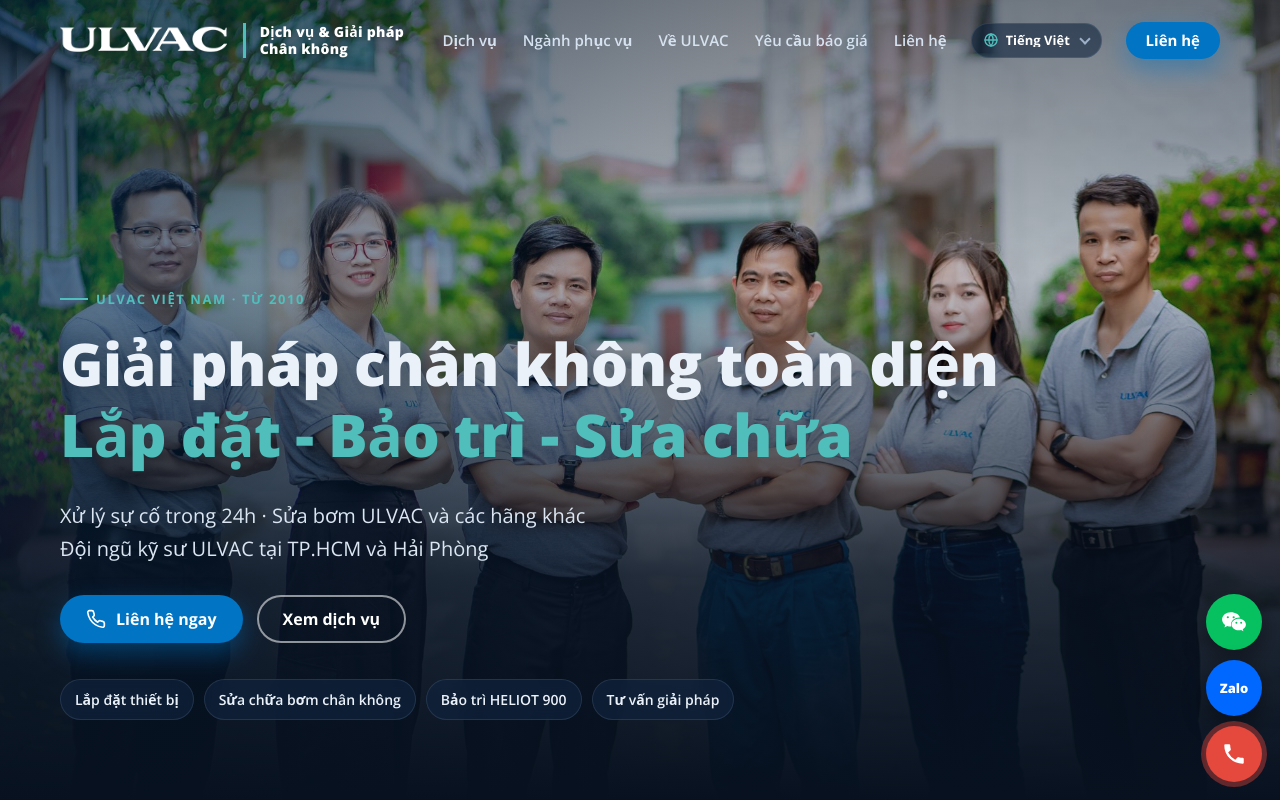
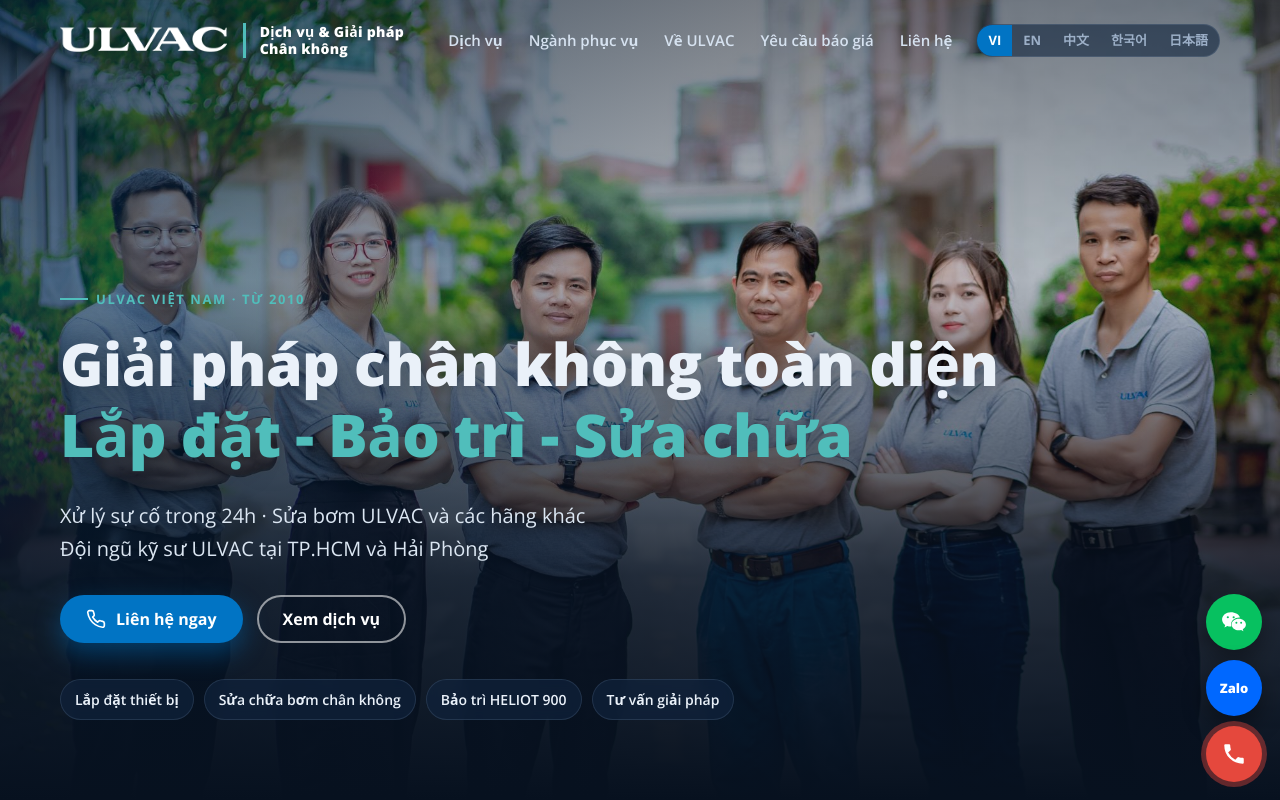
Before and after one commit to nguyenan-coder/ulvac_service, a plain HTML site: page index.html in a window 1280 px wide. Shown: the top 800 px of the page. Drawn offline with nearby package versions, Linux system fonts and the light colour scheme.

Commit message:
dang_web

```diff
--- a/i18n-en.js
+++ b/i18n-en.js
@@ -13,7 +13,7 @@ window.I18N_EN = {
 
   "hero.eyebrow": "ULVAC Vietnam · Since 2010",
   "hero.title": "<span>Total Vacuum Solutions</span><em>Install - Maintain - Repair</em>",
-  "hero.sub": "24-hour troubleshooting response · Repair of ULVAC and other-brand pumps<br>ULVAC engineers based in Ho Chi Minh City and Hai Phong",
+  "hero.sub": "<span class=\"nw\">24-hour troubleshooting response</span> · <span class=\"nw\">Repair of ULVAC and other-brand pumps</span><br>ULVAC engineers based in Ho Chi Minh City and Hai Phong",
   "hero.cta": "Contact us now",
   "hero.cta2": "View services",
   "hero.b1": "Equipment installation",
--- a/index.html
+++ b/index.html
@@ -31,17 +31,13 @@
       <a href="#bao-gia" data-i18n="nav.quote">Yêu cầu báo giá</a>
       <a href="#lien-he" data-i18n="nav.contact">Liên hệ</a>
     </nav>
-    <label class="lang" title="Ngôn ngữ / Language">
-      <svg viewBox="0 0 24 24" fill="none" stroke="currentColor" stroke-width="2" stroke-linecap="round" stroke-linejoin="round" aria-hidden="true"><circle cx="12" cy="12" r="9"/><path d="M3 12h18M12 3a14 14 0 0 1 0 18M12 3a14 14 0 0 0 0 18"/></svg>
-      <select id="langSelect" aria-label="Ngôn ngữ / Language">
-        <option value="vi">Tiếng Việt</option>
-        <option value="en">English</option>
-        <option value="zh">中文</option>
-        <option value="ko">한국어</option>
-        <option value="ja">日本語</option>
-      </select>
-    </label>
-    <a class="btn btn-primary header-cta" href="#lien-he" data-i18n="nav.cta">Liên hệ</a>
+    <div class="lang" role="group" aria-label="Ngôn ngữ / Language">
+      <button type="button" data-lang="vi" class="active" title="Tiếng Việt">VI</button>
+      <button type="button" data-lang="en" title="English">EN</button>
+      <button type="button" data-lang="zh" title="中文"><span class="full">中文</span><span class="short">中</span></button>
+      <button type="button" data-lang="ko" title="한국어"><span class="full">한국어</span><span class="short">한</span></button>
+      <button type="button" data-lang="ja" title="日本語"><span class="full">日本語</span><span class="short">日</span></button>
+    </div>
     <button class="menu-toggle" id="menuToggle" aria-label="Menu" aria-expanded="false">
       <svg viewBox="0 0 24 24" fill="none" stroke="currentColor" stroke-width="2" stroke-linecap="round"><path d="M4 7h16M4 12h16M4 17h16"/></svg>
     </button>
@@ -54,7 +50,7 @@
   <div class="container">
     <div class="eyebrow" data-i18n="hero.eyebrow">ULVAC Việt Nam · Từ 2010</div>
     <h1 data-i18n="hero.title"><span>Giải pháp chân không toàn diện</span><em>Lắp đặt - Bảo trì - Sửa chữa</em></h1>
-    <p class="hero-sub" data-i18n="hero.sub">Xử lý sự cố trong 24h · Sửa bơm ULVAC và các hãng khác<br>Đội ngũ kỹ sư ULVAC tại TP.HCM và Hải Phòng</p>
+    <p class="hero-sub" data-i18n="hero.sub"><span class="nw">Xử lý sự cố trong 24h</span> · <span class="nw">Sửa bơm ULVAC và các hãng khác</span><br>Đội ngũ kỹ sư ULVAC tại TP.HCM và Hải Phòng</p>
     <div class="hero-actions">
       <a class="btn btn-primary" href="#lien-he">
         <svg viewBox="0 0 24 24" fill="none" stroke="currentColor" stroke-width="2" stroke-linecap="round" stroke-linejoin="round"><path d="M22 16.9v3a2 2 0 0 1-2.2 2 19.8 19.8 0 0 1-8.6-3.1 19.5 19.5 0 0 1-6-6A19.8 19.8 0 0 1 2.1 4.2 2 2 0 0 1 4.1 2h3a2 2 0 0 1 2 1.7c.1.9.4 1.8.7 2.7a2 2 0 0 1-.5 2.1L8 9.8a16 16 0 0 0 6 6l1.3-1.3a2 2 0 0 1 2.1-.4c.9.3 1.8.6 2.7.7a2 2 0 0 1 1.7 2z"/></svg>
--- a/script.js
+++ b/script.js
@@ -42,7 +42,7 @@
     });
   }
 
-  var langSelect = document.getElementById("langSelect");
+  var langButtons = document.querySelectorAll(".lang button");
 
   function setLang(lang) {
     current = DICTS[lang] ? lang : "vi";
@@ -54,13 +54,17 @@
     });
     document.querySelectorAll("[data-i18n-ph]").forEach(function (el) { el.setAttribute("placeholder", t(el.getAttribute("data-i18n-ph"))); });
     document.querySelectorAll("[data-i18n-content]").forEach(function (el) { el.setAttribute("content", t(el.getAttribute("data-i18n-content"))); });
-    if (langSelect) langSelect.value = current;
+    langButtons.forEach(function (b) {
+      var on = b.dataset.lang === current;
+      b.classList.toggle("active", on);
+      b.setAttribute("aria-pressed", on);
+    });
     try { localStorage.setItem("lang", current); } catch (e) {}
   }
 
-  if (langSelect) {
-    langSelect.addEventListener("change", function () {
-      setLang(langSelect.value);
+  langButtons.forEach(function (b) {
+    b.addEventListener("click", function () {
+      setLang(b.dataset.lang);
       // giữ ?lang= trên thanh địa chỉ khớp với ngôn ngữ đang xem, để chia sẻ link đúng bản
       try {
         var u = new URL(location.href);
@@ -68,14 +72,13 @@
         history.replaceState(null, "", u);
       } catch (e) {}
     });
-  }
+  });
 
   var initial = "vi";
   var q = new URLSearchParams(location.search).get("lang");
   if (q) initial = q;
   else { try { initial = localStorage.getItem("lang") || "vi"; } catch (e) {} }
   if (initial !== "vi") setLang(initial);
-  else if (langSelect) langSelect.value = "vi";
 
   /* ---------- Header & mobile menu ---------- */
   var header = document.querySelector(".site-header");
--- a/styles.css
+++ b/styles.css
@@ -89,23 +89,23 @@ html:lang(ko) { --font: "Open Sans", "Malgun Gothic", "Apple SD Gothic Neo", "No
 .nav a::after { content: ""; position: absolute; left: 0; right: 100%; bottom: 0; height: 2px; background: var(--teal); transition: right .25s ease; }
 .nav a:hover::after { right: 0; }
 @media (max-width: 1240px) { .nav { gap: 20px; } .nav a { font-size: 14px; } }
-.lang {
-  position: relative; display: flex; align-items: center; flex: none;
-  border: 1px solid var(--line); border-radius: 999px; background: rgba(16,35,60,.6);
-  transition: border-color .2s ease;
+.lang { display: flex; flex: none; border: 1px solid var(--line); border-radius: 999px; overflow: hidden; background: rgba(16,35,60,.6); }
+.lang button {
+  background: none; border: 0; color: var(--muted); cursor: pointer; white-space: nowrap;
+  font: 700 13px/1 "Open Sans", "Microsoft YaHei", "Malgun Gothic", "Yu Gothic UI", system-ui, sans-serif;
+  padding: 9px 11px; transition: background .2s ease, color .2s ease;
 }
-.lang:hover { border-color: var(--teal); }
-.lang svg { position: absolute; left: 11px; width: 16px; height: 16px; color: var(--teal); pointer-events: none; }
-.lang::after {
-  content: ""; position: absolute; right: 12px; top: 50%; width: 6px; height: 6px; margin-top: -5px;
-  border-right: 2px solid var(--muted); border-bottom: 2px solid var(--muted); transform: rotate(45deg); pointer-events: none;
+.lang button:hover { color: #fff; }
+.lang button.active { background: var(--primary); color: #fff; }
+.lang button:focus-visible { outline: 2px solid var(--teal); outline-offset: -2px; }
+.lang .short { display: none; }
+@media (max-width: 640px) {
+  .lang .full { display: none; }
+  .lang .short { display: inline; }
+  .lang button { padding: 8px 8px; }
+  .header-inner { gap: 10px; }
+  .menu-toggle { padding: 6px 0 6px 6px; }
 }
-.lang select {
-  appearance: none; -webkit-appearance: none; background: transparent; border: 0; color: #fff; cursor: pointer;
-  font: 700 13px/1 var(--font); padding: 10px 30px 10px 34px;
-}
-.lang select:focus-visible { outline: 2px solid var(--teal); outline-offset: 2px; border-radius: 999px; }
-.lang option { background: var(--bg-2); color: var(--text); }
 .header-cta { padding: 11px 20px; font-size: 15px; flex: none; }
 .menu-toggle { display: none; background: none; border: 0; color: #fff; padding: 8px; cursor: pointer; }
 .menu-toggle svg { width: 26px; height: 26px; }
@@ -344,8 +344,8 @@ section { padding: 96px 0; }
   .cards { grid-template-columns: repeat(2, 1fr); }
   .industries { grid-template-columns: repeat(3, 1fr); }
 }
-/* Menu thu gọn (nút ☰) khi màn hình không đủ chỗ cho logo + 5 mục menu */
-@media (max-width: 1100px) {
+/* Menu thu gọn (nút ☰) khi màn hình không đủ chỗ cho logo + 5 mục menu + 5 nút ngôn ngữ */
+@media (max-width: 1180px) {
   .nav, .header-cta { display: none; }
   .menu-toggle { display: block; margin-left: auto; }
   .lang { margin-left: 0; }
```
